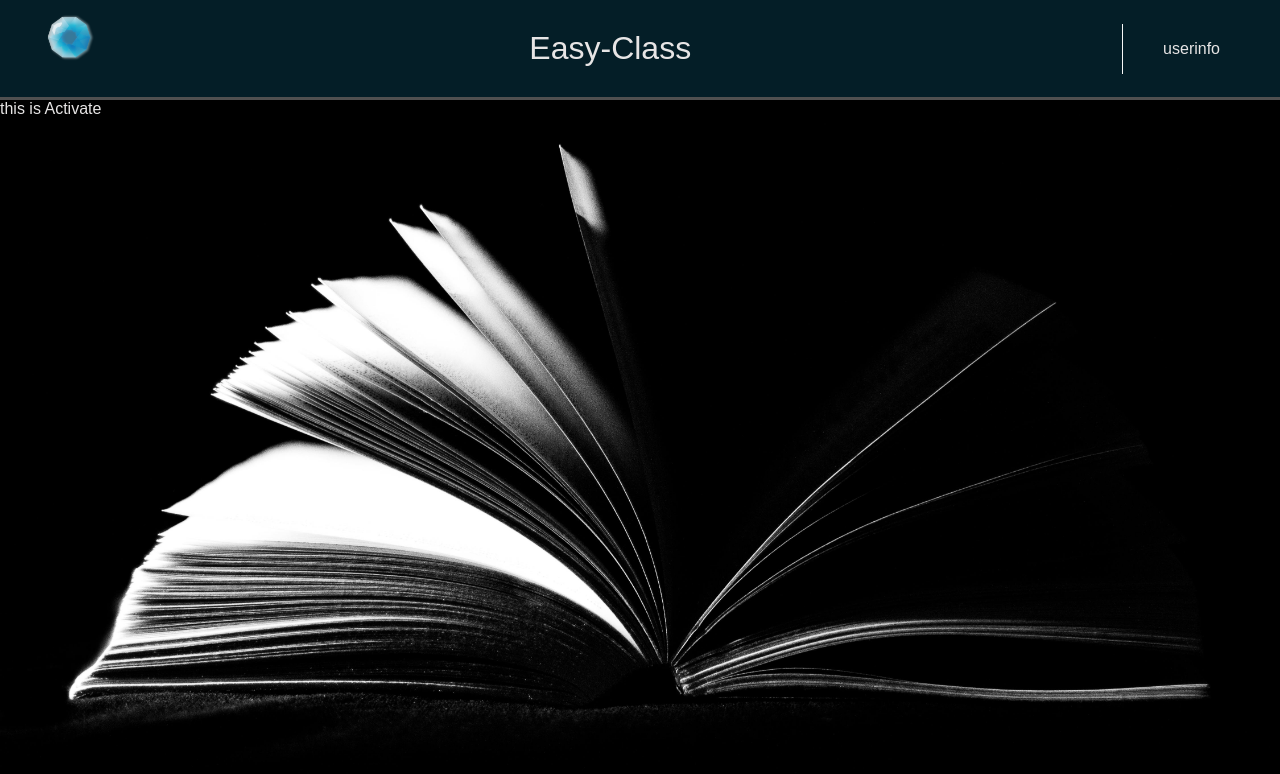
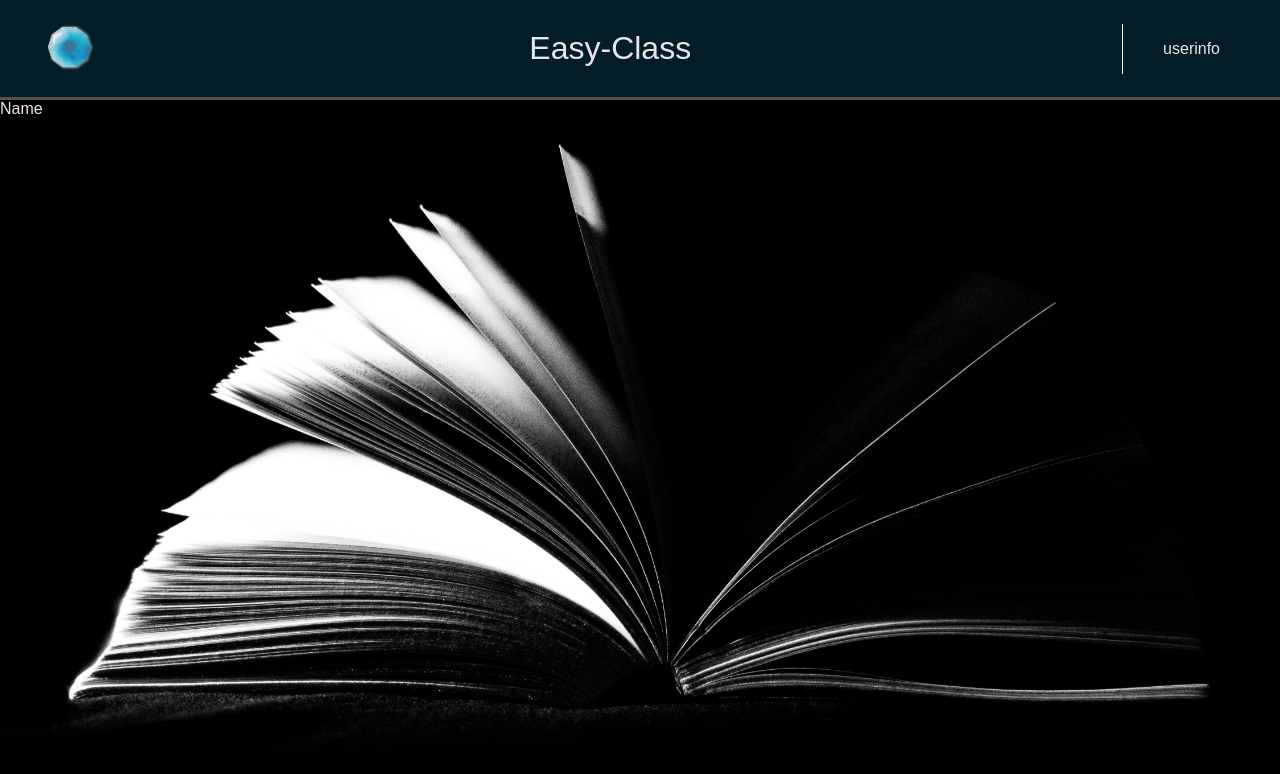
Before and after one commit to afghan106/Easy-class-mern-and-web-RTC-Project, a React (Create React App) app in the folder frontend/: page /activate in a window 1280 px wide. Shown: the top 774 px of the page. Built offline with nearby package versions, Linux system fonts and the light colour scheme.

Commit message:
create the activate file to navigate into its steps

```diff
--- a/frontend/src/pages/Activate/Activate.jsx
+++ b/frontend/src/pages/Activate/Activate.jsx
@@ -1,9 +1,35 @@
-import React from 'react'
+import React, { useState } from 'react';
+import Name from "../steps/name/Name.jsx";
+import Avatar from "../steps/avatar/Avatar.jsx";
 
 const Activate = () => {
-  return (
-    <div> this is Activate</div>
-  )
-}
+    const [step, setStep] = useState(1);
 
-export default Activate
+    const steps = {
+        1: Name,
+        2: Avatar,
+    };
+
+    const Step = steps[step];
+
+    const nextStep = () => {
+        if (step < Object.keys(steps).length) {
+            setStep(step + 1);
+
+        }
+    };
+    const back = () => {
+        if (step < Object.keys(steps).length) {
+            setStep(step - 1);
+
+        }
+    };
+
+    return (
+
+            <Step back={back} nextStep={nextStep} />
+
+    );
+};
+
+export default Activate;
```
